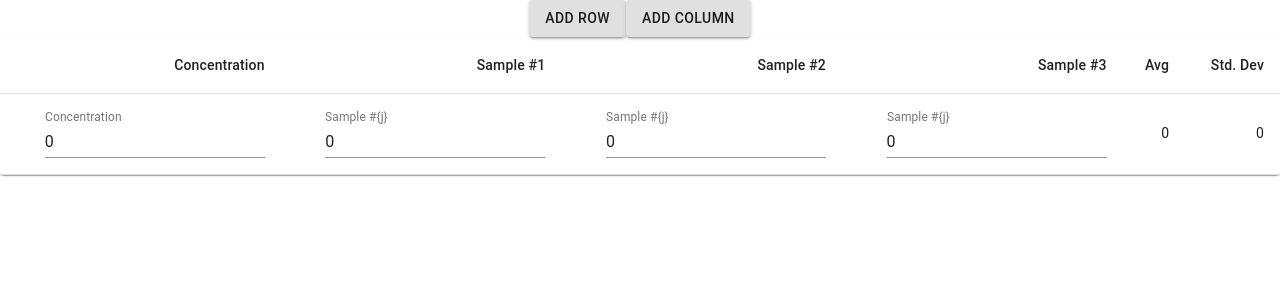
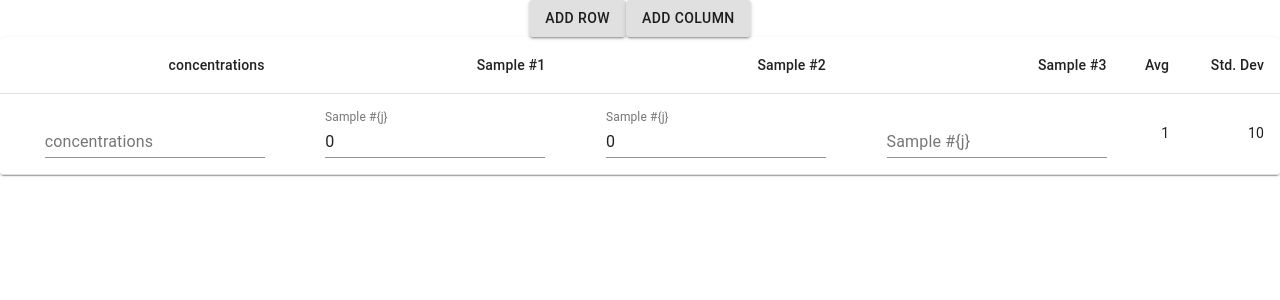
Before and after one commit to abxsantos/validawaree-frontend, a React (Create React App) app: page / in a window 1280 px wide. Shown: the top 300 px of the page. Built offline with nearby package versions, Linux system fonts and the light colour scheme.

Commit message:
Separated the average and standard deviation from data set.

```diff
--- a/src/components/table/SamplesTable.js
+++ b/src/components/table/SamplesTable.js
@@ -12,33 +12,40 @@ import TextField from '@material-ui/core/TextField';
 
 const useStyles = makeStyles({
   table: {
-    minWidth: 650,
+    minWidth: 650
   },
 });
 
-function SamplesTable({rows, columns, data}) {
+function SamplesTable({rows, columns, data, concentrations, averages, stdDeviations}) {
   const classes = useStyles();
   return (
     <TableContainer component={Paper}>
       <Table className={classes.table} aria-label="simple table">
         <TableHead>
           <TableRow>
-            <TableCell align="right">Concentration</TableCell>
+            <TableCell align="right">concentrations</TableCell>
             {buildColumns(columns)}
             <TableCell align="right">Avg</TableCell>
             <TableCell align="right">Std. Dev</TableCell>
           </TableRow>
         </TableHead>
-        <TableBody>{buildRows(rows, columns, data)}</TableBody>
+        <TableBody>{buildRows(rows, columns, data, concentrations, averages, stdDeviations)}</TableBody>
       </Table>
     </TableContainer>
   );
+}
+
+function handleChange(event, id) {
+  console.log(id);
 }
 
 const mapStateToProps = (state) => ({
   rows: state.samples.numRows,
   columns: state.samples.numColumns,
   data: state.samples.data,
+  concentrations: state.samples.concentrations,
+  averages: state.samples.averages,
+  stdDeviations: state.samples.stdDeviations,
 });
 
 function buildColumns(columns) {
@@ -49,16 +56,16 @@ function buildColumns(columns) {
   return items;
 }
 
-function buildRows(rows, columns, data) {
+function buildRows(rows, columns, data, concentrations, averages, stdDeviations) {
   let rowItems = [];
   for (let i = 0; i < rows; ++i) {
     let items = [];
-    items.push(<TableCell align="right"><TextField id="standard-basic" label="Concentration" defaultValue={data[i][0]}/></TableCell>);
+    items.push(<TableCell align="right"><TextField id="standard-basic" label="concentrations" defaultValue={concentrations[i]}/></TableCell>);
     for (let j = 1; j <= columns; ++j) {
-      items.push(<TableCell align="right"><TextField id="standard-basic" label="Sample #{j}" defaultValue={data[i][j]}/></TableCell>);
+      items.push(<TableCell align="right"><TextField id="standard-basic" label="Sample #{j}" defaultValue={data[i][j]} onChange={(e) => handleChange(e, "swqjekqwj")}/></TableCell>);
     }
-    items.push(<TableCell align="right">{data[i][columns+1]}</TableCell>);
-    items.push(<TableCell align="right">{data[i][columns+2]}</TableCell>);
+    items.push(<TableCell align="right">{averages[i]}</TableCell>);
+    items.push(<TableCell align="right">{stdDeviations[i]}</TableCell>);
     rowItems.push(<TableRow>{items}</TableRow>);
   }
   return rowItems;
--- a/src/reducers/index.js
+++ b/src/reducers/index.js
@@ -4,7 +4,10 @@ import { INC_ROW, INC_COLUMN } from "../actions";
 const initialState = {
   numRows: 1,
   numColumns: 3,
-  data: [[0, 0, 0, 0, 0, 0]],
+  data: [[0, 0, 0]],
+  concentrations: [undefined],
+  averages: [1],
+  stdDeviations: [10],
 };
 
 const addRow = (columns, data) => {
@@ -13,7 +16,6 @@ const addRow = (columns, data) => {
 }
 
 const addColumn = (rows, columns, data) => {
-  debugger
   for (let i = 0; i < rows; ++i) {
     data[i].splice(columns, 0, 0);
   }
@@ -27,6 +29,9 @@ const samples = (state = initialState, action) => {
         ...state,
         numRows: state.numRows + 1,
         data: addRow(state.numColumns, [...state.data]),
+        concentrations: state.concentrations.concat(undefined),
+        averages: state.averages.concat(undefined),
+        stdDeviations: state.stdDeviations.concat(undefined),
       }
     case INC_COLUMN:
       return {
@@ -39,6 +44,8 @@ const samples = (state = initialState, action) => {
   }
 };
 
+
+
 export default combineReducers({
   samples,
 });
```
